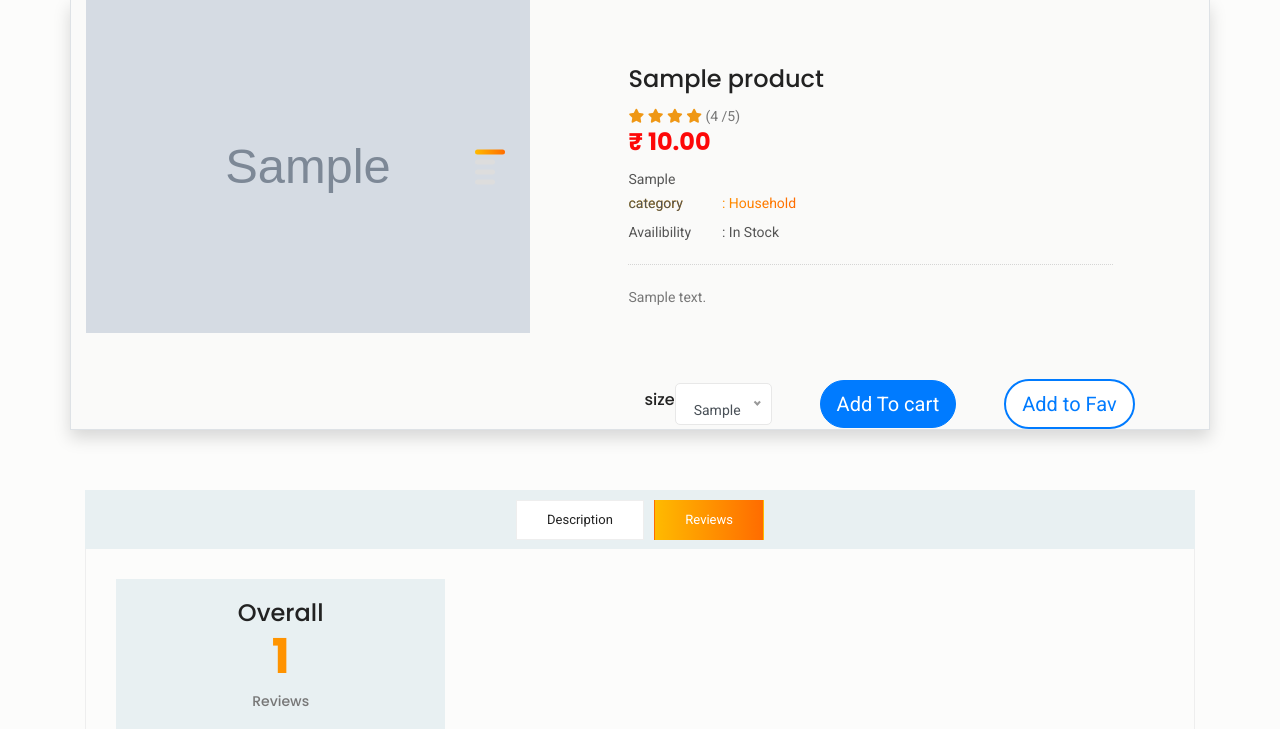
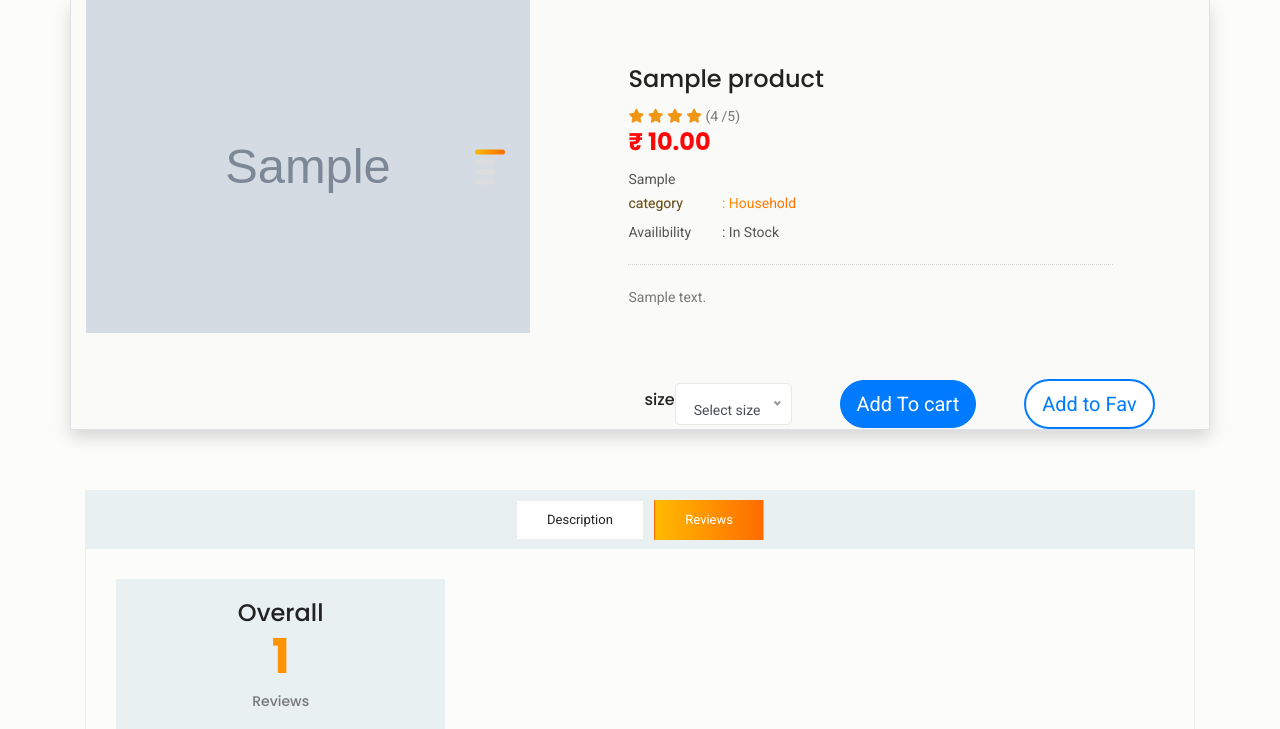
Before and after one commit to vishnuedappatt/sportsbaskets, a Django app: a page that uses products/templates/products/product_detailes.html in a window 1280 px wide. Shown: the part 206-935 px from the top of the page. Run offline with Django 4.2, Linux system fonts and the light colour scheme; tables that the repository leaves empty hold one stand-in row (values such as "Sample post"); grey boxes marked "Sample" are stand-in pictures; some libraries are stand-ins or nearby versions.

Commit message:
changingg

```diff
--- a/adminz/templates/adminz/add_variation.html
+++ b/adminz/templates/adminz/add_variation.html
@@ -29,8 +29,9 @@
                   <label for="exampleInputEmail1">Value</label>
                   <input type="text" class="form-control" id="exampleInputEmail1" style="border: 1px solid rgb(112, 112, 225);" placeholder="" {{form.variation_value}}
                 </div>
+                <label for="">Available</label>
                 {{form.is_active}}
-                <button type="submit" class="btn btn-primary mr-2">Edit</button>
+                <button type="submit" class="btn btn-primary mr-2">Add</button>
 
               </form>
             </div>
--- a/adminz/views.py
+++ b/adminz/views.py
@@ -740,9 +740,9 @@ def edit_variation(request,id):
 @user_passes_test(lambda u: u in account ,login_url='admin_login')
 def add_variation(request):
     try:
-
         form=VariationForm()
         if request.method=='POST':
+            form=VariationForm(request.POST)
             if form.is_valid():
                 form.save()
                 return redirect('variationshow')
--- a/products/templates/products/product_detailes.html
+++ b/products/templates/products/product_detailes.html
@@ -97,9 +97,9 @@
 
 								{% if  single_product.variation_set.all %}
 								<h5>size</h5>
-								<select  name="size" class="form-control bg-black" >
+								<select  name="size" class="form-control bg-black" required >
 
-									<option value="" disabled >Select</option>
+									<option value="" >Select size</option>
 									{%  for i in single_product.variation_set.all %}
 
 									<option value="{{ i.variation_value | lower }}">{{ i.variation_value | capfirst }}</option>
```
